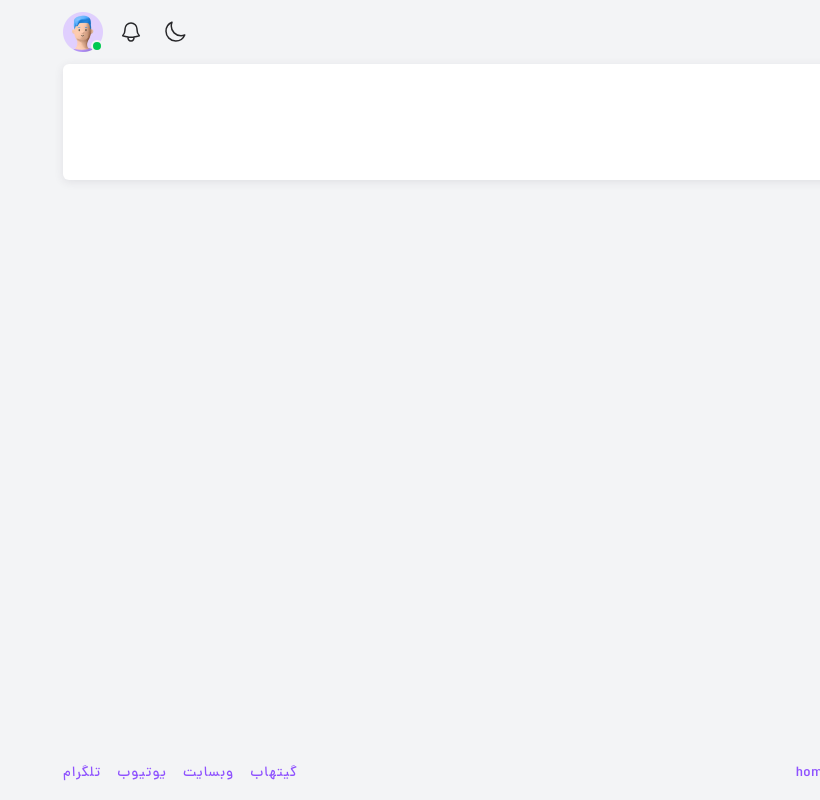
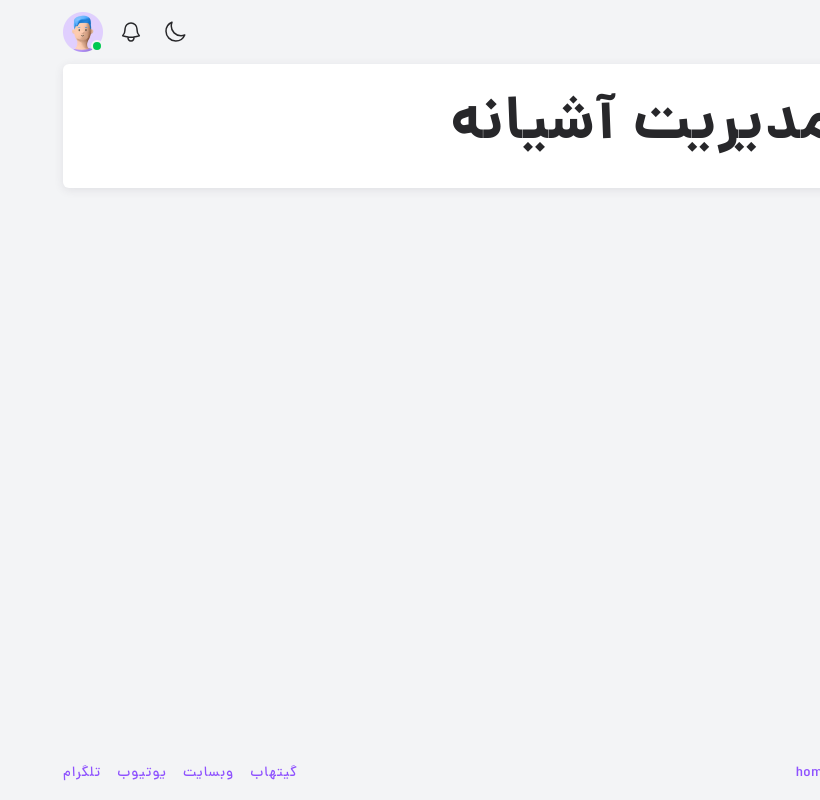
Before and after one commit to homow/home-nest-admin-react, a React (Vite) app: page / in a window 1280 px wide. Shown: the whole page, without its empty margins (460-1280 px from the left). Built offline with nearby package versions, Linux system fonts and the light colour scheme.

Commit message:
update UI

```diff
--- a/src/components/ui/SvgDefs.jsx
+++ b/src/components/ui/SvgDefs.jsx
@@ -1,8 +1,6 @@
-export default function SvgDefs() {
+const TopBarIcons = () => {
     return (
-        <svg className={"hidden"}>
-            {/* <===== TopBar =====> */}
-
+        <>
             {/* sun */}
             <symbol id={"sun-icon"} xmlns="http://www.w3.org/2000/svg" fill="none" viewBox="0 0 24 24" strokeWidth={1.5} stroke="currentColor" className="size-6">
                 <path strokeLinecap="round" strokeLinejoin="round" d="M12 3v2.25m6.364.386-1.591 1.591M21 12h-2.25m-.386 6.364-1.591-1.591M12 18.75V21m-4.773-4.227-1.591 1.591M5.25 12H3m4.227-4.773L5.636 5.636M15.75 12a3.75 3.75 0 1 1-7.5 0 3.75 3.75 0 0 1 7.5 0Z" />
@@ -19,9 +17,13 @@ export default function SvgDefs() {
             <symbol id="notification-icon" xmlns="http://www.w3.org/2000/svg" fill="none" viewBox="0 0 24 24" strokeWidth={1.5} stroke="currentColor">
                 <path strokeLinecap="round" strokeLinejoin="round" d="M14.857 17.082a23.848 23.848 0 0 0 5.454-1.31A8.967 8.967 0 0 1 18 9.75V9A6 6 0 0 0 6 9v.75a8.967 8.967 0 0 1-2.312 6.022c1.733.64 3.56 1.085 5.455 1.31m5.714 0a24.255 24.255 0 0 1-5.714 0m5.714 0a3 3 0 1 1-5.714 0" />
             </symbol>
+        </>
+    )
+}
 
-            {/* <===== SideBarHeader =====> */}
-
+const SideBarIcons = () => {
+    return (
+        <>
             {/* bars */}
             <symbol id="bars-icon" xmlns="http://www.w3.org/2000/svg" fill="none" viewBox="0 0 24 24" strokeWidth={1.5} stroke="currentColor">
                 <path strokeLinecap="round" strokeLinejoin="round" d="M3.75 6.75h16.5M3.75 12h16.5m-16.5 5.25H12" />
@@ -45,9 +47,14 @@ export default function SvgDefs() {
             </symbol>
 
             {/* <===== SideBarMenu-links =====> */}
+
             {/* home */}
             <symbol id="home-icon" xmlns="http://www.w3.org/2000/svg" fill="none" viewBox="0 0 24 24" strokeWidth={1.5} stroke="currentColor">
                 <path strokeLinecap="round" strokeLinejoin="round" d="m2.25 12 8.954-8.955c.44-.439 1.152-.439 1.591 0L21.75 12M4.5 9.75v10.125c0 .621.504 1.125 1.125 1.125H9.75v-4.875c0-.621.504-1.125 1.125-1.125h2.25c.621 0 1.125.504 1.125 1.125V21h4.125c.621 0 1.125-.504 1.125-1.125V9.75M8.25 21h8.25" />
+            </symbol>
+            {/* house */}
+            <symbol id="house-icon" xmlns="http://www.w3.org/2000/svg" fill="none" viewBox="0 0 24 24" strokeWidth={1.5} stroke="currentColor" className="size-6">
+                <path strokeLinecap="round" strokeLinejoin="round" d="M8.25 21v-4.875c0-.621.504-1.125 1.125-1.125h2.25c.621 0 1.125.504 1.125 1.125V21m0 0h4.5V3.545M12.75 21h7.5V10.75M2.25 21h1.5m18 0h-18M2.25 9l4.5-1.636M18.75 3l-1.5.545m0 6.205 3 1m1.5.5-1.5-.5M6.75 7.364V3h-3v18m3-13.636 10.5-3.819" />
             </symbol>
             {/* email */}
             <symbol id="email-icon" xmlns="http://www.w3.org/2000/svg" fill="none" viewBox="0 0 24 24" strokeWidth={1.5} stroke="currentColor">
@@ -66,9 +73,13 @@ export default function SvgDefs() {
             <symbol id="lock-icon" xmlns="http://www.w3.org/2000/svg" fill="none" viewBox="0 0 24 24" strokeWidth={1.5} stroke="currentColor">
                 <path strokeLinecap="round" strokeLinejoin="round" d="M16.5 10.5V6.75a4.5 4.5 0 1 0-9 0v3.75m-.75 11.25h10.5a2.25 2.25 0 0 0 2.25-2.25v-6.75a2.25 2.25 0 0 0-2.25-2.25H6.75a2.25 2.25 0 0 0-2.25 2.25v6.75a2.25 2.25 0 0 0 2.25 2.25Z" />
             </symbol>
+        </>
+    )
+}
 
-            {/* <=== Home Page ===> */}
-
+const HomePageIcons = () => {
+    return (
+        <>
             {/* more */}
             <symbol id="more-icon" xmlns="http://www.w3.org/2000/svg" viewBox="0 0 4 16" fill="none">
                 <path d="M2 4C3.1 4 4 3.1 4 2C4 0.9 3.1 0 2 0C0.9 0 0 0.9 0 2C0 3.1 0.9 4 2 4ZM2 6C0.9 6 0 6.9 0 8C0 9.1 0.9 10 2 10C3.1 10 4 9.1 4 8C4 6.9 3.1 6 2 6ZM2 12C0.9 12 0 12.9 0 14C0 15.1 0.9 16 2 16C3.1 16 4 15.1 4 14C4 12.9 3.1 12 2 12Z" fill="var(--color-secondary-txt)" fillOpacity="0.54"/>
@@ -85,19 +96,21 @@ export default function SvgDefs() {
             <symbol id="pcAndPhone-icon" xmlns="http://www.w3.org/2000/svg" viewBox="0 0 25 16" fill="none">
                 <path d="M4.5 2H22.5V0H4.5C3.4 0 2.5 0.9 2.5 2V13H0.5V16H14.5V13H4.5V2ZM23.5 4H17.5C16.95 4 16.5 4.45 16.5 5V15C16.5 15.55 16.95 16 17.5 16H23.5C24.05 16 24.5 15.55 24.5 15V5C24.5 4.45 24.05 4 23.5 4ZM22.5 13H18.5V6H22.5V13Z" fill="white"/>
             </symbol>
-            {/* email */}
-            {/* email */}
-            {/* email */}
-            {/* email */}
-            {/* email */}
-            {/* email */}
-            {/* email */}
-            {/* email */}
-            {/* email */}
-            {/* email */}
-            {/* email */}
-            {/* email */}
-            {/* email */}
+        </>
+    )
+}
+
+export default function SvgDefs() {
+    return (
+        <svg className={"hidden"}>
+            {/* <===== TopBar icon =====> */}
+            <TopBarIcons/>
+
+            {/* <===== SideBar icons =====> */}
+            <SideBarIcons/>
+
+            {/* <=== Home Page ===> */}
+            <HomePageIcons/>
         </svg>
     )
 }
--- a/src/layout/SideBar/SideBarHeader.jsx
+++ b/src/layout/SideBar/SideBarHeader.jsx
@@ -1,5 +1,6 @@
 import logo from "@img/logo.webp"
 import {cn} from "@/lib/utils.js";
+import {Link} from "react-router-dom";
 
 export default function SideBarHeader({collapsed, setCollapsed}) {
 
@@ -15,10 +16,10 @@ export default function SideBarHeader({collapsed, setCollapsed}) {
         <div className={"relative flex items-center justify-between h-16"}>
 
             {/* brand and logo */}
-            <a target="_blank" href="https://homow.ir" className={"pr-4 flex flex-row items-center gap-4 hover:opacity-100"}>
+            <Link to="/" className={"pr-4 flex flex-row items-center gap-4 hover:opacity-100"}>
                 <img className={"size-8"} src={`${logo}`} alt="ashianeh logo"/>
                 <span className={`font-medium ${collapsed && "hidden"}`}>پنل مدیریت</span>
-            </a>
+            </Link>
 
             <span
                 onClick={toggleCollapse}
--- a/src/pages/Home/HomePageLayout.jsx
+++ b/src/pages/Home/HomePageLayout.jsx
@@ -1,7 +1,12 @@
+import logo from "@img/logo.webp"
+
 export default function HomePageLayout() {
     return (
-        <div className={"pt-12 main-components"}>
-            <h2>سلام</h2>
+        <div className={"main-components"}>
+            <div className={"flex flex-row items-end gap-4"}>
+                <img className={"size-15"} src={`${logo}`} alt="logo"/>
+                <h1>پنل مدیریت آشیانه</h1>
+            </div>
         </div>
     )
 }
```
